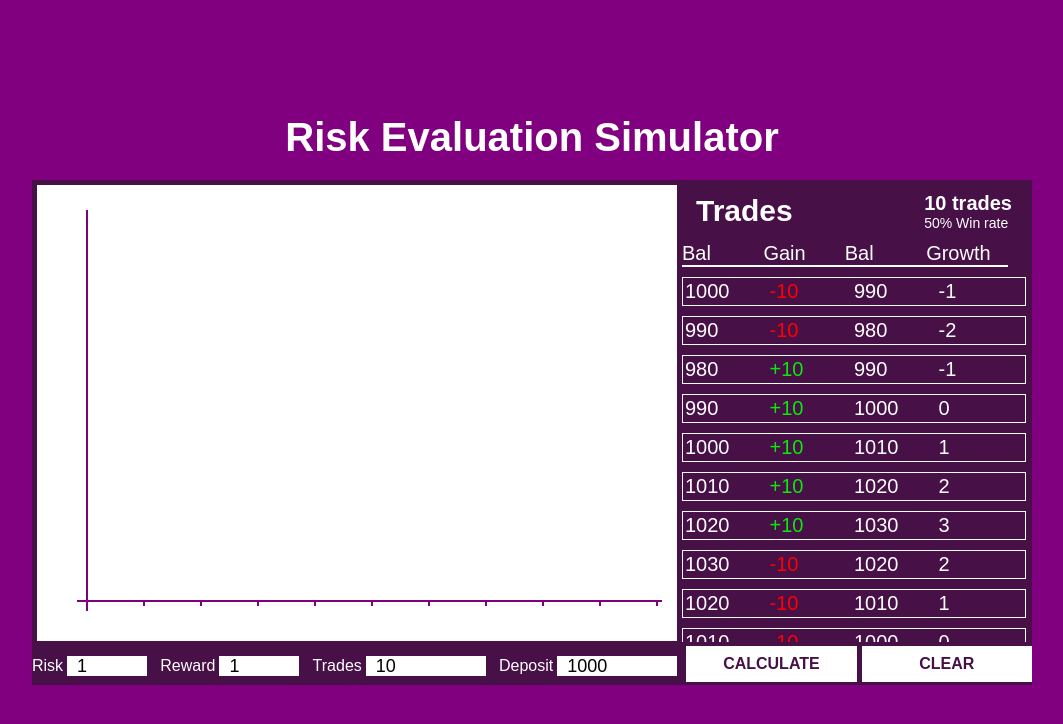
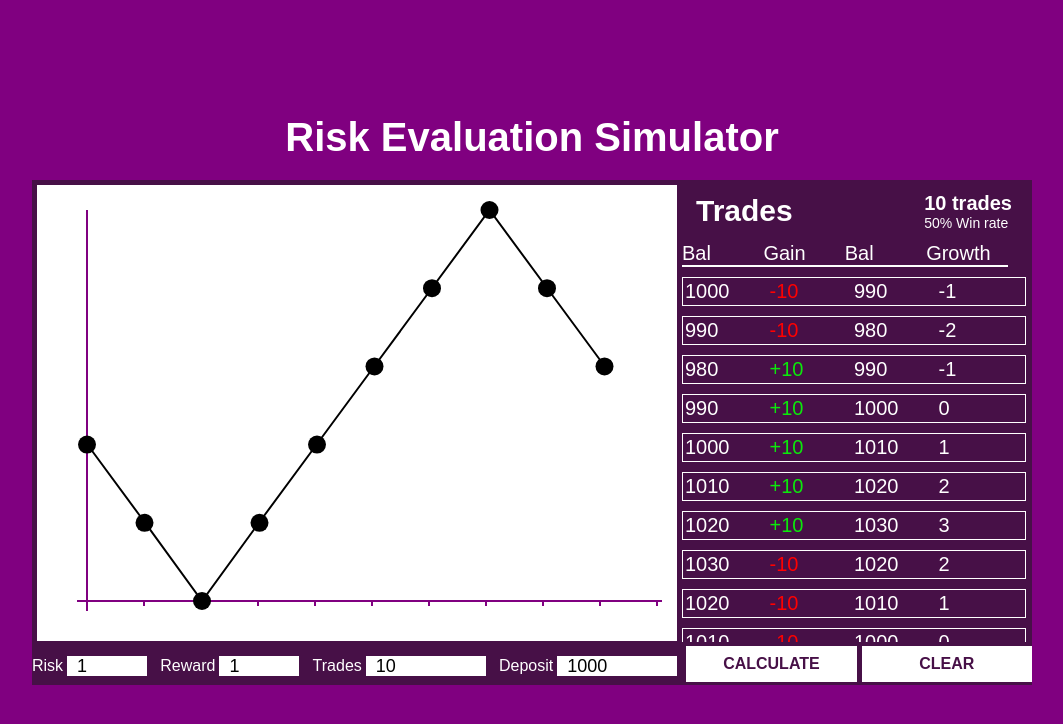
Before and after one commit to TshepoMelesi/risk-evaluator, a plain HTML site: page index.html in a window 1280 px wide. Both pictures are taken after a click on the button "CALCULATE". Shown: the whole page, without its empty margins (108-1171 px from the left). Drawn offline with Linux system fonts and the light colour scheme.

Commit message:
added Point and PopUp classes

```diff
--- a/src/css/main.css
+++ b/src/css/main.css
@@ -48,3 +48,6 @@ main{
 .lower-section{
         height: 1.8rem;
 }
+.point:hover{
+        background-color: red;
+}
--- a/src/js/Calculator.js
+++ b/src/js/Calculator.js
@@ -12,6 +12,28 @@ class Calculator{
                         return false;
                }
         }
+        calcPoints(_arr, height, width){
+                let balances = []
+                let points = []
+                //console.log(_arr.length)
+                _arr.forEach(_obj => {
+                        balances.push(_obj.initBalance)
+                })
+                let min_balance = Math.min(...balances)
+                let max_balance = Math.max(...balances)
+                let x_scaling_factor = width / _arr.length
+                let scaling_factor = Number(
+                                                        (height / (max_balance - min_balance)).toFixed(2))
+
+                points = balances.map( (val, idx) => {
+                        return {
+                                y: height - (val - min_balance) * scaling_factor
+                                        - this.app.intervals.sPad,
+                                x: idx * (x_scaling_factor) + this.app.intervals.bPad}
+                })
+
+                return points
+        }
 }
 
 export default Calculator;
--- a/src/js/Controls.js
+++ b/src/js/Controls.js
@@ -4,13 +4,21 @@ class Controls{
 
                 // handle Calculate Button
                 this.app.calculateBtn.addEventListener('click', event => {
+                        this.app.drawnPoints = []
                         this.app.mainSVG.innerHTML = ""
                         this.app.trades = [];
                         this.app.tradesList.innerHTML = '';
-                        this.app.calculate();
+                        let tradesArr = this.app.calculate();
 
                        this.app.intervals.draw(this.app.mainSVG)
                        this.app.intervals.drawIntervals()
+
+                       //console.log(tradesArr.length)
+                       this.app.points = this.app.calculator.calcPoints(
+                                                                tradesArr,
+                                                                this.app.axisHeight,
+                                                                this.app.axisWidth)
+                        this.app.display.drawPoints(this.app.points)
                 })
 
                 // handle Clear Button
@@ -19,6 +27,17 @@ class Controls{
                         this.app.tradesList.innerHTML = '';
                 })
 
+                this.app.mainSVG.addEventListener("mousemove", e => {
+                        this.app.mouseX = Math.floor(
+                                e.x - this.app.mainSVG.getBoundingClientRect().x)
+                        this.app.mouseY = Math.floor(
+                                e.y - this.app.mainSVG.getBoundingClientRect().y)
+
+                        if(this.app.isDisplay){
+                                console.log("moving")
+                        }
+                })
+
         }
 }
 
--- a/src/js/Display.js
+++ b/src/js/Display.js
@@ -1,7 +1,15 @@
+import Point from "./Point.js";
+
 class Display{
         constructor( app ){
                 this.app = app;
 
+                this.poly = document.createElementNS(
+                        "http://www.w3.org/2000/svg", "polyline"
+                )
+                this.poly.setAttribute("id", "poly")
+
+                this.app.isPoly = true
         }
         logTrades( _trade ){
                 let _growth = Math.round(
@@ -21,6 +29,35 @@ class Display{
                 `;
                 this.app.tradesList.innerHTML += tradeTemp;
         }
+        point(x, y, svgToDisplayOn){
+                let newPoint = new Point(this.app, x, y)
+                newPoint.draw(svgToDisplayOn)
+                this.app.drawnPoints.push(newPoint)
+
+        }
+        drawPoints(_arr){
+               _arr.forEach((val) => {
+                this.point(val.x, val.y + this.app.intervals.bPad, this.app.mainSVG)
+               })
+
+               this.drawLine(this.app.drawnPoints)
+        }
+        drawLine(_arr){
+                let _points = ""
+                let Data = []
+                _arr.forEach(val => {
+                        Data.push(val.cx, Math.floor(val.cy))
+                })
+
+                _points = Data.join(" ")
+
+                this.poly.setAttribute("points", _points)
+                this.poly.setAttribute("fill", "none")
+                this.poly.setAttribute("stroke", "black")
+                this.poly.setAttribute("stroke-width", "2")
+                this.app.mainSVG.appendChild(this.poly);
+
+        }
 }
 
 export default Display;
--- a/src/js/Intervals.js
+++ b/src/js/Intervals.js
@@ -7,6 +7,9 @@ class Intervals{
                 this.color = color
                 this.t = thickness
                 this.intStrike = 10
+
+                this.app.axisHeight = this.app.height - this.bPad - this.sPad
+                this.app.axisWidth = this.app.width - this.bPad - this.sPad
         }
         drawLine(x1, y1, x2, y2, svgToDisplayOn){
                 let D = `M ${x1},${y1} L ${x2},${y2}`
--- /dev/null
+++ b/src/js/Point.js
@@ -0,0 +1,42 @@
+import PopUp from "./PopUp.js";
+
+class Point{
+        constructor(app, x, y, r = 10, color = "black", color2 = "yellow", fill = true, stroke = false){
+                this.app = app;
+                this.point = document.createElementNS(
+                        "http://www.w3.org/2000/svg","circle");
+                this.isFill = fill;
+                this.isStroke = stroke;
+                this.cx = x;
+                this.cy = y;
+                this.r =  r * (1 - (1 / 100) * this.app.tradesTotal);
+                this.fill = color;
+                this.stroke = color2;
+
+        }
+        draw(svgToDisplayOn){
+                this.point.setAttribute("cx", this.cx)
+                this.point.setAttribute("cy", this.cy)
+                this.point.setAttribute("r", `${this.r}`)
+
+                if(this.isFill){
+                        this.point.setAttribute("fill", `${this.fill}`)
+                }
+                if(this.isStroke){
+                        this.point.setAttribute("stroke", `${this.stroke}`)
+                }
+                this.point.setAttribute("className", "point")
+
+                svgToDisplayOn.appendChild(this.point)
+
+                this.point.addEventListener("mouseenter", () => {
+                        //this.app.isDisplay = true
+                       // this.app.pop.showPopUp(this.cx, this.cy)
+                })
+                this.point.addEventListener("mouseleave", () => {
+                        //this.app.isDisplay = false
+                })
+        }
+}
+
+export default Point
--- /dev/null
+++ b/src/js/PopUp.js
@@ -0,0 +1,31 @@
+class PopUp {
+        constructor(app, x, y){
+                this.app = app;
+                this.x = x;
+                this.y = y;
+                this.r = 50;
+                this.fill = "black"
+                this.popUp = document.createElementNS(
+                        "http://www.w3.org/2000/svg", "circle");
+
+
+        }
+        setCords(_x, _y){
+                this.x = _x;
+                this.y = _y;
+        }
+        drawPopUp(){
+                this.popUp.setAttribute("cx", `${this.x}`);
+                this.popUp.setAttribute("cy", `${this.y}`);
+                this.popUp.setAttribute("r", `${this.r}`);
+                this.popUp.setAttribute("fill", `${this.fill}`);
+        }
+        showPopUp(_atX, _atY){
+                this.setCords(_atX + 100, _atY + 100);
+                this.drawPopUp();
+
+                this.app.mainSVG.appendChild(this.popUp);
+        }
+}
+
+export default PopUp;
--- a/src/js/main.js
+++ b/src/js/main.js
@@ -2,6 +2,7 @@ import Calculator from "./Calculator.js";
 import Display from "./Display.js";
 import Controls from "./Controls.js";
 import Intervals from "./Intervals.js";
+import PopUp from "./PopUp.js";
 
 class App{
         constructor(){
@@ -24,14 +25,29 @@ class App{
                 this.mainSVG = document.getElementById( "myCanvas" );
 
                 // width and height of the svg to display on
-                this.width  = Math.round(this.mainSVG.getBoundingClientRect().width)
-                this.height = Math.round(this.mainSVG.getBoundingClientRect().height)
+                this.width  = Math.round(this.mainSVG.getBoundingClientRect().width);
+                this.height = Math.round(this.mainSVG.getBoundingClientRect().height);
 
                 // an array of processed trades
                 this.trades = [];
-                this.intervalsArr = []
+                this.intervalsArr = [];
+
+                // axis height and width, points
+                this.axisHeight = 0;
+                this.axisWidth = 0;
+                this.points = [];
+                this.drawnPoints = []
+
+                // check if canvas is displaying
+                this.isDisplay = false;
+                this.isPoly = false;
+
+                // set mouse coordinates
+                this.mouseX = 0;
+                this.mouseY = 0;
 
                 // other classes
+                this.pop = new PopUp(this, 50, 50);
                 this.calculator = new Calculator( this );
                 this.display = new Display( this );
                 this.intervals = new Intervals(this);
@@ -76,10 +92,12 @@ class App{
                         this.trades.push(_trade);
                         // display each trade
                         this.display.logTrades(_trade);
+
                 }
-
                 // display won trades
                 this.winRate.innerHTML = Math.round ( ( _wins / this.tradesTotal ) * 100 );
+                console.log(this.trades)
+                return this.trades
         }
 
 }
```
